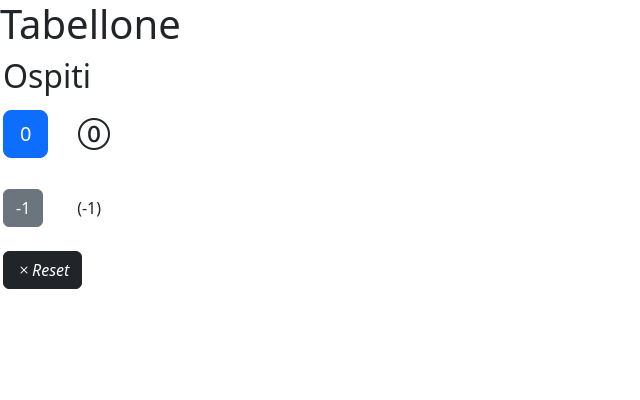
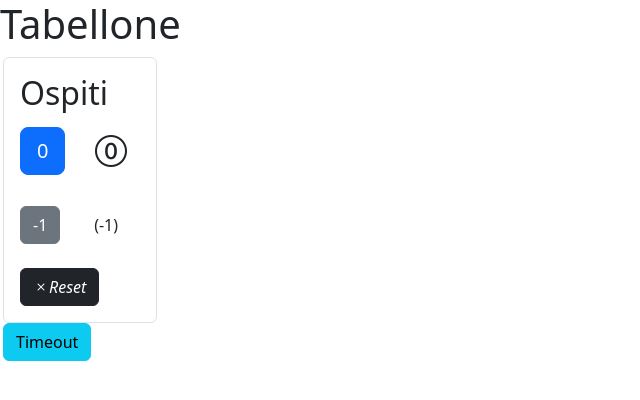
Before and after one commit to marcocontri/dnd_scoreboard, an Angular app: page / in a window 1280 px wide. Shown: the top 400 px of the page, without its empty margins (0-640 px from the left). Built offline with nearby package versions, Linux system fonts and the light colour scheme.

Commit message:
fix: 5 fouls and then bonus, border, timeout button (no logic)

```diff
--- a/src/app/visitor-component/visitor-component.html
+++ b/src/app/visitor-component/visitor-component.html
@@ -1,10 +1,14 @@
+<div class="border rounded p-3">
    @if (!isEditing) {
    <h2 (click)="modifyVisitorName()">{{visitorSquadName}}</h2>
    }@else {
-<input type="text" placeholder="Inserisci nome squadra" #newName [value]="" (keyup.enter)="saveNameSquad(newName.value)"
-   (blur)="saveNameSquad(newName.value )">
+   <input type="text" placeholder="Inserisci nome squadra" #newName [value]=""
+      (keyup.enter)="saveNameSquad(newName.value)" (blur)="saveNameSquad(newName.value )">
    }
-<form>
+   @if (visitorFouls() > 4) {
+      BONUS
+      <!-- abbellire -->
+   }
    <div>
       <form>
          <input type="button" class="btn btn-primary btn-lg" id="visitorScoreBtn" (click)="incrementVisitorScore()"
@@ -24,13 +28,10 @@
             <i class="bi bi-3-circle fs-2" (click)="incrementVisitorFouls()"></i>
             }
             @if (visitorFouls() === 4) {
-         <i class="bi bi-4-circle fs-2" (click)="incrementVisitorFouls()"></i>
+            <i class="bi bi-4-circle fs-2" style="color: red;" (click)="incrementVisitorFouls()"></i>
             }
             @if (visitorFouls() === 5) {
-         <i class="bi bi-5-circle fs-2" (click)="incrementVisitorFouls()"></i>
-         }
-         @if (visitorFouls() === 6) {
-         <i class="bi bi-6-circle fs-2" style="color: red;" (click)="incrementVisitorFouls()"></i>
+            <i class="bi bi-5-circle fs-2 btn-danger" style="color: red;" (click)="incrementVisitorFouls()"></i>
             }
          </a>
          <br><br>
@@ -43,4 +44,7 @@
                class="bi bi-x">Reset</i></button>
       </form>
    </div>
-</form>
+</div>
+<div>
+   <a class="btn btn-info" (click)="showSponsor()">Timeout</a>
+</div>
--- a/src/app/visitor-component/visitor-component.ts
+++ b/src/app/visitor-component/visitor-component.ts
@@ -26,7 +26,7 @@ export class VisitorComponent {
       this.visitorScore.update(v => v - 1)
   }
   incrementVisitorFouls() {
-    if (!(this.visitorFouls() === 6))
+    if (!(this.visitorFouls() === 5))
       this.visitorFouls.update(v => v + 1)
   }
   decrementVisitorFouls() {
@@ -47,4 +47,8 @@ export class VisitorComponent {
     this.visitorFouls.set(0)
     this.visitorSquadName = "Ospiti"
   }
+
+  showSponsor(){
+    // se premuto manda ad una pagina che mostra gli sponsor per 1 minuto
+  }
 }
```
Also changed, not shown: 1 other file (tests, documents, lock files or other folders). Lines whose indentation alone changed are shown as unchanged.
